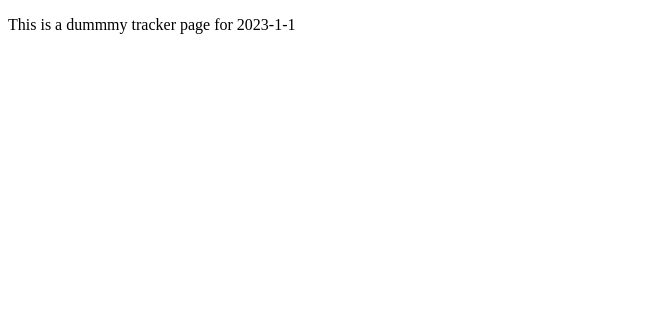
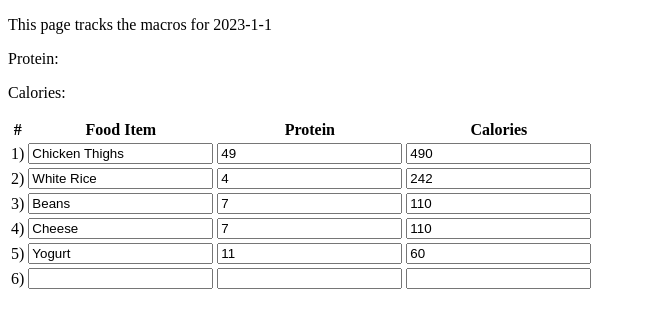
Before and after one commit to DenouementX/Calorie-Tracker, a Next.js app: page /tracker/2023-1-1 in a window 1280 px wide. Shown: the top 328 px of the page, without its empty margins (0-646 px from the left). Built offline with nearby package versions, Linux system fonts and the light colour scheme.

Commit message:
created table component

```diff
--- /dev/null
+++ b/components/table.js
@@ -0,0 +1,65 @@
+import { useEffect, useState } from "react";
+
+export default function Table({rows}) {
+
+    const [numRows, setNumRows] = useState(rows.length);
+    const [totalProtein, setTotalProtein] = useState(); // TODO:
+    const [totalCalories, setTotalCalories] = useState(); // TODO:
+
+    const handleNewEntryKeyDown = (event) => {
+        if (event.key === 'Enter') {
+            console.log("New Entry")
+            var name = document.getElementById('enterName').value
+            var protein = document.getElementById('enterProtein').value
+            var calories = document.getElementById('enterCalories').value
+            rows.push({
+                id: numRows + 1,
+                name: name,
+                protein: protein,
+                calories: calories
+            });
+            document.getElementById('enterName').value = ""
+            document.getElementById('enterProtein').value = ""
+            document.getElementById('enterCalories').value = ""
+            setNumRows(numRows + 1);
+        }
+    }
+
+    const handleUpdateEntryKeyDown = (event) => {
+        if (event.key === 'Enter') {
+            console.log("Update Entry");
+        }
+    }
+
+    useEffect(()=>{
+    })
+
+    return (
+        <div>
+            <table>
+                <tbody>
+                    <tr>
+                        <th>#</th>
+                        <th>Food Item</th>
+                        <th>Protein</th>
+                        <th>Calories</th>
+                    </tr>
+                    {rows.map(row => (
+                        <tr key={row.id}>
+                            <td>{row.id})</td>
+                            <td><input id={"enterName-" + row.id} type="text" onKeyDown={handleUpdateEntryKeyDown} defaultValue={row.name}></input></td>
+                            <td><input id={"enterProtein-" + row.id} type="number" onKeyDown={handleUpdateEntryKeyDown} defaultValue={row.protein}></input></td>
+                            <td><input id={"enterCalories-" + row.id} type="number" onKeyDown={handleUpdateEntryKeyDown} defaultValue ={row.calories}></input></td>
+                        </tr>
+                    ))}
+                    <tr>
+                        <td>{numRows + 1})</td>
+                        <td><input id="enterName" type="text" onKeyDown={handleNewEntryKeyDown}></input></td>
+                        <td><input id="enterProtein" type="number" onKeyDown={handleNewEntryKeyDown}></input></td>
+                        <td><input id="enterCalories" type="number" onKeyDown={handleNewEntryKeyDown}></input></td>
+                    </tr>
+                </tbody>
+            </table>
+        </div>
+    );
+}
--- a/lib/tracker.js
+++ b/lib/tracker.js
@@ -45,3 +45,7 @@ export function getAllTrackerIds() {
         };
     });
 }
+
+export function updateDatabase() {
+
+}
--- a/pages/tracker/[id].js
+++ b/pages/tracker/[id].js
@@ -1,12 +1,18 @@
+import Table from '../../components/table';
 import {getAllTrackerIds} from '../../lib/tracker'
 
-export default function Tracker({date}) {
+export default function Tracker({date, rows}) {
     return (
-        <p>This is a dummmy tracker page for {date}</p>
+        <div>
+            <p>This page tracks the macros for {date}</p>
+            <p>Protein:</p>
+            <p>Calories:</p>
+            <Table rows={rows}></Table>
+        </div>
     );
 }
 
-export async function getStaticPaths() {
+export async function getServerSidePaths() {
     // Return a list of possible value for id
     const paths = getAllTrackerIds();
     return {
@@ -15,12 +21,48 @@ export async function getStaticPaths() {
     };
 }
 
-export async function getStaticProps({ params }) {
+export async function getServerSideProps({ params }) {
     // Fetch necessary data for the blog post using params.id
     var date = params.id;
+
+    // Sample database return
+    var rows = [
+        {
+            id: "1",
+            name: "Chicken Thighs",
+            protein: 49,
+            calories: 490
+        },
+        {
+            id: "2",
+            name: "White Rice",
+            protein: 4,
+            calories: 242
+        },
+        {
+            id: "3",
+            name: "Beans",
+            protein: 7,
+            calories: 110
+        },
+        {
+            id: "4",
+            name: "Cheese",
+            protein: 7,
+            calories: 110
+        },
+        {
+            id: "5",
+            name: "Yogurt",
+            protein: 11,
+            calories: 60
+        }
+    ];
+
     return {
         props: {
-            date
+            date,
+            rows
         }
     };
 }
```
